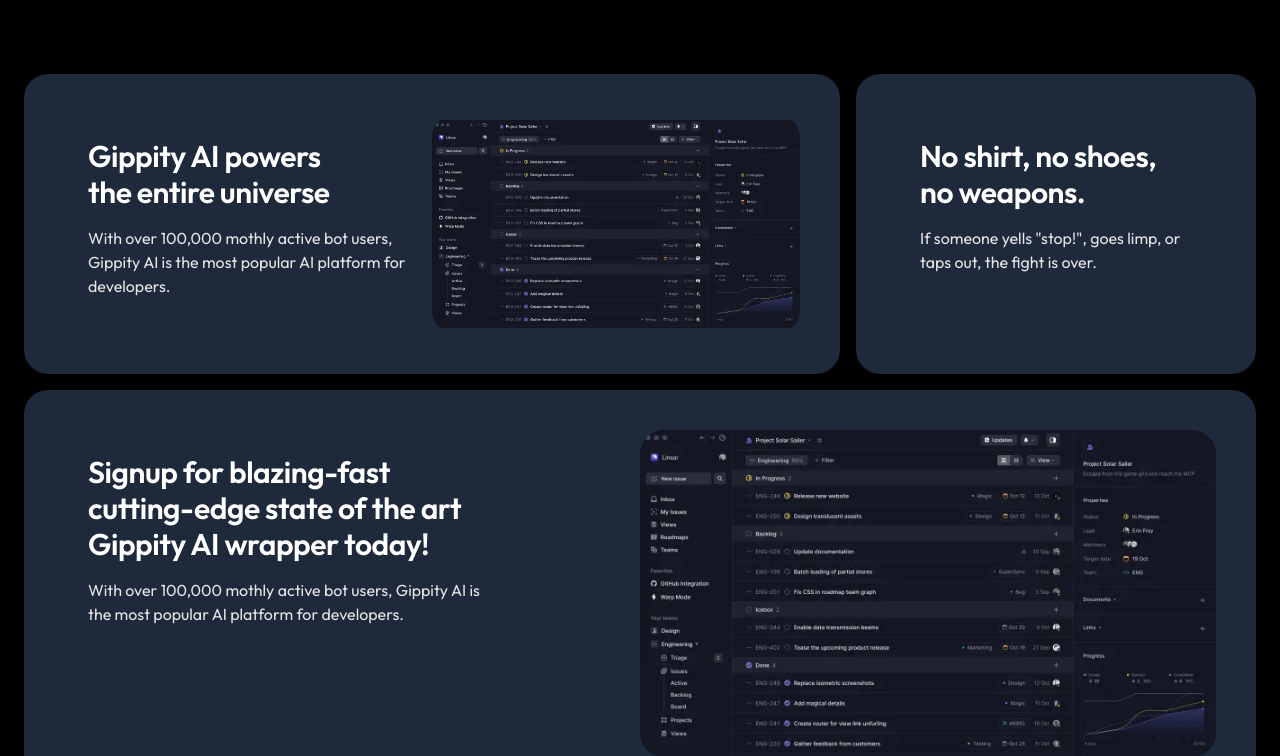
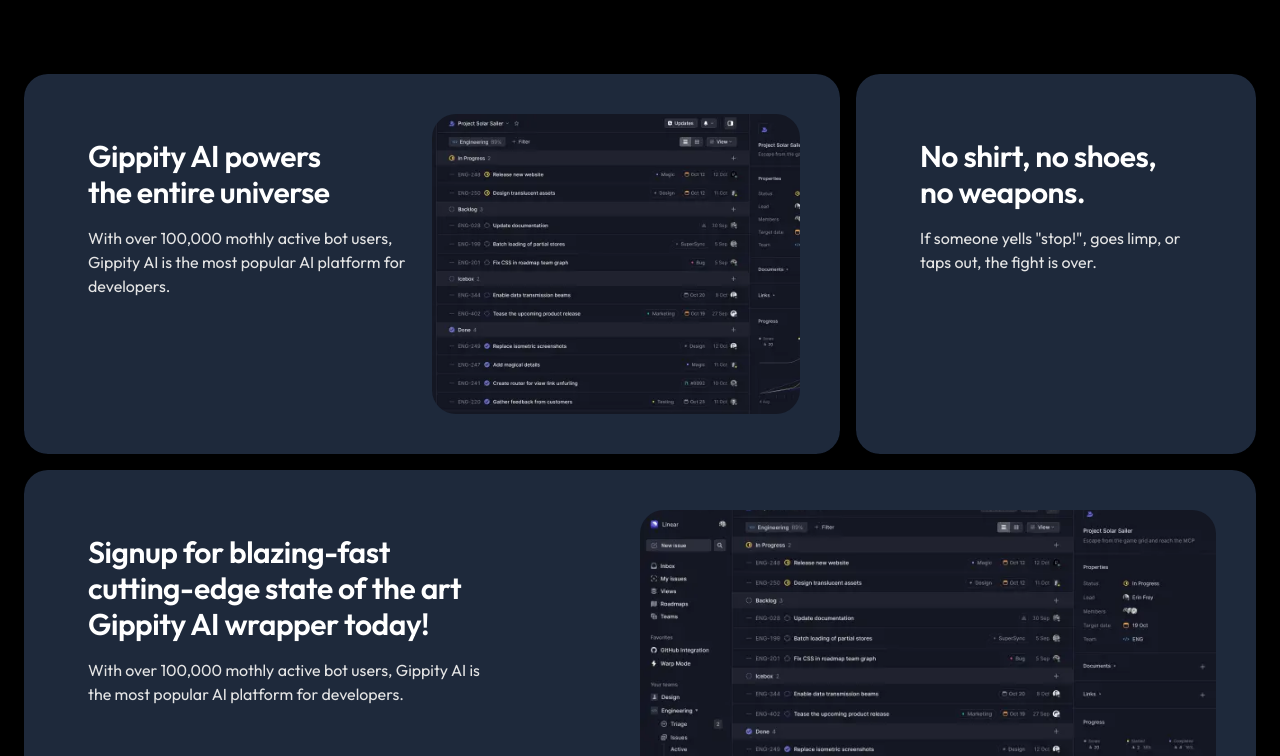
Before and after one commit to aakashdixit22/scribeai, a Next.js app: page / in a window 1280 px wide. Shown: the part 802-1558 px from the top of the page. Built offline with nearby package versions, Linux system fonts and the light colour scheme; no server answers.

Commit message:
Refactor Features component

```diff
--- a/src/components/Features.jsx
+++ b/src/components/Features.jsx
@@ -70,7 +70,8 @@
     <div className="grid bg-transparent grid-cols-1 lg:grid-cols-3 gap-4 max-w-7xl mx-auto w-full px-6">
       <WobbleCard
         containerClassName="col-span-1 lg:col-span-2 h-full bg-slate-800 min-h-[500px] lg:min-h-[300px] relative overflow-hidden"
-        className="w-full h-full">
+        className="w-full h-full"
+      >
         <div className="flex flex-col md:flex-row w-full h-full">
           <div className="w-full md:w-1/2 p-6">
             <h2 className="text-left text-balance  text-2xl md:text-2xl lg:text-3xl font-semibold tracking-[-0.015em] text-white">
@@ -81,14 +82,20 @@
               popular AI platform for developers.
             </p>
           </div>
-          <div className="w-full md:w-1/2 relative">
+          <div className="w-full md:w-1/2 relative h-[300px]">
+            {" "}
+            {/* Added fixed height */}
+            <div className="relative w-full h-full rounded-3xl overflow-hidden">
+              {" "}
+              {/* Added wrapper with overflow */}
               <Image
                 src="/linear.webp"
                 width={600}
                 height={600}
                 alt="linear demo image"
-              className="object-contain rounded-3xl w-full h-full"
+                className="object-cover w-full h-full" /* Changed to object-cover */
               />
+            </div>
           </div>
         </div>
       </WobbleCard>
@@ -106,7 +113,8 @@
 
       <WobbleCard
         containerClassName="col-span-1 lg:col-span-3 bg-slate-800 min-h-[500px] lg:min-h-[300px] relative overflow-hidden"
-        className="w-full h-full">
+        className="w-full h-full"
+      >
         <div className="flex flex-col md:flex-row w-full h-full">
           <div className="w-full md:w-1/2 p-6">
             <h2 className="text-left text-balance text-2xl md:text-xl lg:text-3xl font-semibold tracking-[-0.015em] text-white">
@@ -118,14 +126,20 @@
               popular AI platform for developers.
             </p>
           </div>
-          <div className="w-full md:w-1/2 relative">
+          <div className="w-full md:w-1/2 relative h-[300px]">
+            {" "}
+            {/* Added fixed height */}
+            <div className="relative w-full h-full rounded-3xl overflow-hidden">
+              {" "}
+              {/* Added wrapper with overflow */}
               <Image
                 src="/linear.webp"
-              width={700}
-              height={700}
+                width={600}
+                height={600}
                 alt="linear demo image"
-              className="object-contain rounded-3xl w-full h-full"
+                className="object-cover w-full h-full" /* Changed to object-cover */
               />
+            </div>
           </div>
         </div>
       </WobbleCard>
```
Lines whose indentation alone changed are shown as unchanged.
